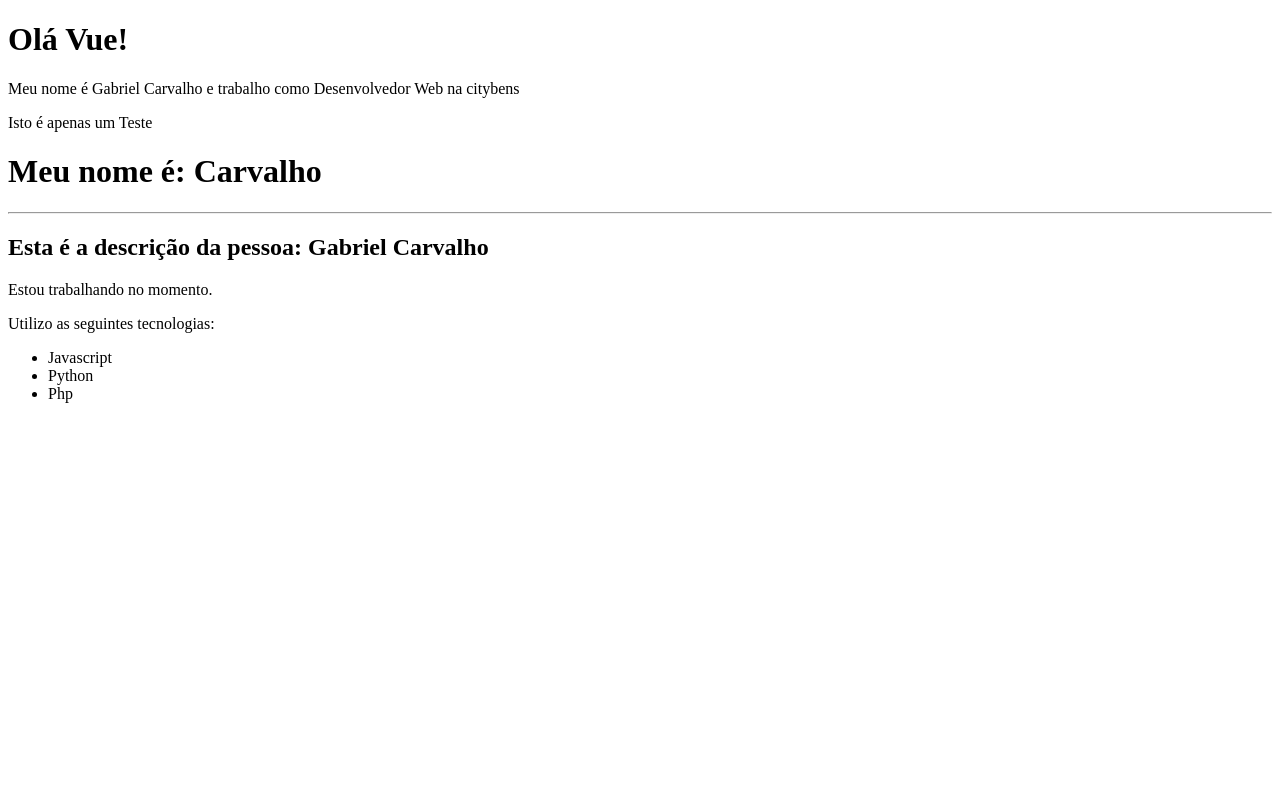
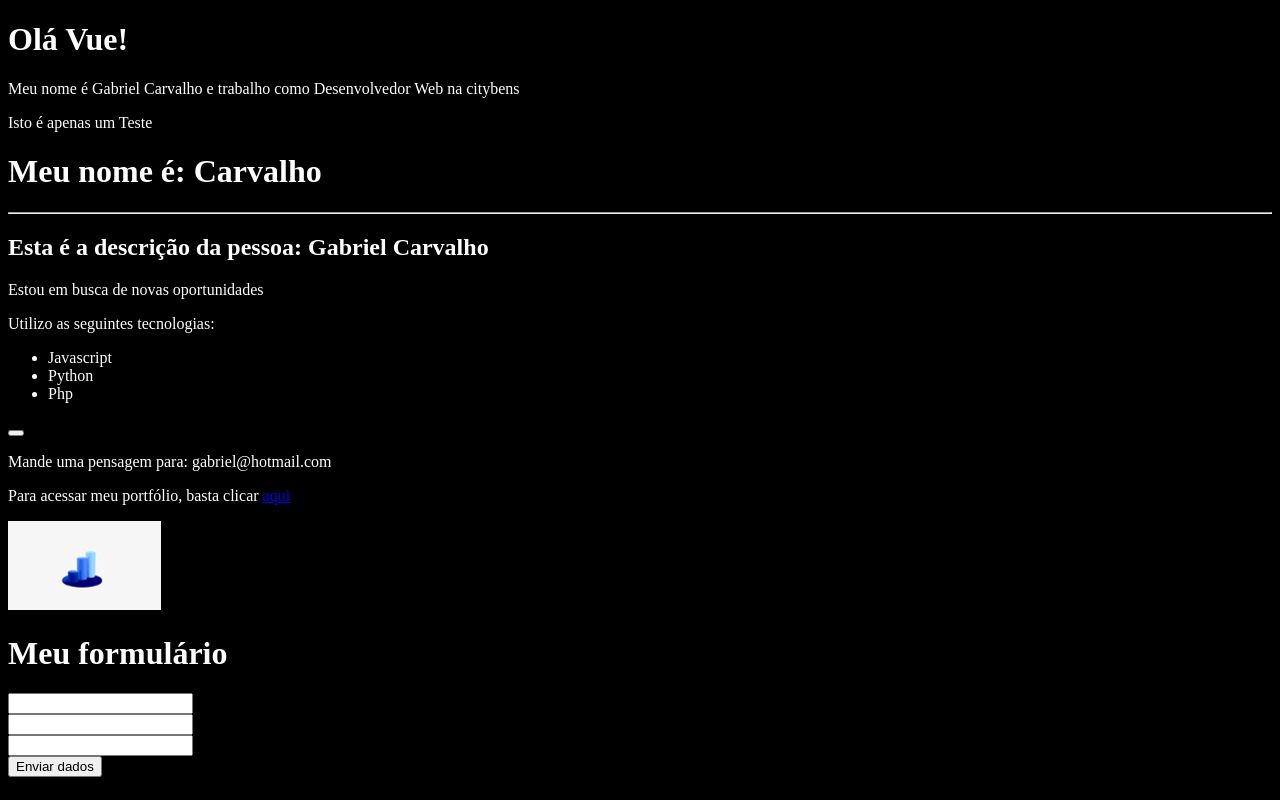
Before and after one commit to gabriel-cheng/nodejs-init, a Vue app in the folder 2_projeto_vue/: page / in a window 1280 px wide. Built offline with nearby package versions, Linux system fonts and the light colour scheme.

Commit message:
8:14 - Aula 12

```diff
--- a/2_projeto_vue/src/App.vue
+++ b/2_projeto_vue/src/App.vue
@@ -26,3 +26,10 @@
         }
     }
 </script>
+
+<style>
+    body {
+        background-color: #000;
+        color: #fff;
+    }
+</style>
--- a/2_projeto_vue/src/components/Info.vue
+++ b/2_projeto_vue/src/components/Info.vue
@@ -1,17 +1,50 @@
 <template>
     <div>
-        <p>Estou trabalhando no momento.</p>
+        <p v-if="esta_trabalhando">Estou trabalhando no momento.</p>
+        <p v-else>Estou em busca de novas oportunidades</p>
         <p>Utilizo as seguintes tecnologias: </p>
         <ul>
             <li>Javascript</li>
             <li>Python</li>
             <li>Php</li>
         </ul>
+        <div>
+            <button @click="showEmail">{{textoBotao}}</button>
+        </div>
+        <p v-show="mostrar_email">Mande uma pensagem para: {{email}}</p>
+        <p>Para acessar meu portfólio, basta clicar <a v-bind:href="meu_link" target="_blank">aqui</a></p>
+        <Picture />
     </div>
 </template>
 
 <script>
+    import Picture from './Picture.vue';
+
     export default {
-        name: 'Info'
+        name: 'Info',
+        data() {
+            return {
+                esta_trabalhando: false,
+                mostrar_email: true,
+                email: 'gabriel@hotmail.com',
+                meu_link: 'http://gabrielcarvalho.herokuapp.com'
+            }
+        },
+        components: {
+            Picture
+        },
+        methods: {
+            showEmail() {
+                this.textoBotao = 'Esconder email';
+
+                if(this.mostrar_email) {
+                    this.textoBotao = 'Mostrar email';
+                    this.mostrar_email = false;
+                } else {
+                    this.textoBotao = 'Esconder email';
+                    this.mostrar_email = true;
+                }
+            }
+        }
     }
 </script>
--- a/2_projeto_vue/src/components/LifeCycle.vue
+++ b/2_projeto_vue/src/components/LifeCycle.vue
@@ -14,11 +14,18 @@
             setTimeout(() => {
                 this.nome = "Gabriel"
             }, 1000)
+
+            this.lifeCycle();
         },
         mounted() {
             setTimeout(() => {
                 this.nome = "Carvalho"
             }, 3000);
+        },
+        methods: {
+            lifeCycle() {
+                console.log("Executou");
+            }
         }
     }
 </script>
--- a/2_projeto_vue/src/components/Pessoa.vue
+++ b/2_projeto_vue/src/components/Pessoa.vue
@@ -3,11 +3,13 @@
         <hr>
         <h2>Esta é a descrição da pessoa: {{nome}}</h2>
         <Info />
+        <Form />
     </div>
 </template>
 
 <script>
     import Info from './Info.vue';
+    import Form from './form/Form.vue';
 
     export default {
     name: "Pessoa",
@@ -17,7 +19,8 @@
         };
     },
     components: {
-        Info
+        Info,
+        Form
     }
 }
 </script>
--- /dev/null
+++ b/2_projeto_vue/src/components/Picture.vue
@@ -0,0 +1,15 @@
+<template>
+    <img :src="avatar" :alt="descricao">
+</template>
+
+<script>
+    export default {
+        name: 'Picture',
+        data() {
+            return {
+                avatar: '/img/grafico.PNG',
+                descricao: 'Imagem aleatória'
+            }
+        }
+    }
+</script>
--- /dev/null
+++ b/2_projeto_vue/src/components/form/Form.vue
@@ -0,0 +1,32 @@
+<template>
+    <div>
+        <h1>Meu formulário</h1>
+        <form action="">
+            <div>
+                <InputText />
+            </div>
+            <div>
+                <InputText />
+            </div>
+            <div>
+                <InputText />
+            </div>
+            <div>
+                <Submit />
+            </div>
+        </form>
+    </div>
+</template>
+
+<script>
+    import InputText from './InputText.vue'
+    import Submit from './Submit.vue';
+
+    export default {
+        name: 'Form',
+        components: {
+    InputText,
+    Submit
+}
+    }
+</script>
--- /dev/null
+++ b/2_projeto_vue/src/components/form/InputText.vue
@@ -0,0 +1,9 @@
+<template>
+    <input type="text">
+</template>
+
+<script>
+    export default {
+        name: "InputText"
+    }
+</script>
--- /dev/null
+++ b/2_projeto_vue/src/components/form/Submit.vue
@@ -0,0 +1,9 @@
+<template>
+    <input type="submit" value="Enviar dados">
+</template>
+
+<script>
+    export default {
+        name: "Submit"
+    }
+</script>
```
Also changed, not shown: 2_projeto_vue/src/components/Header.vue (added, +15 -0 lines), 2_projeto_vue/public/img/grafico.PNG (added), 1 other file (tests, documents, lock files or other folders).
